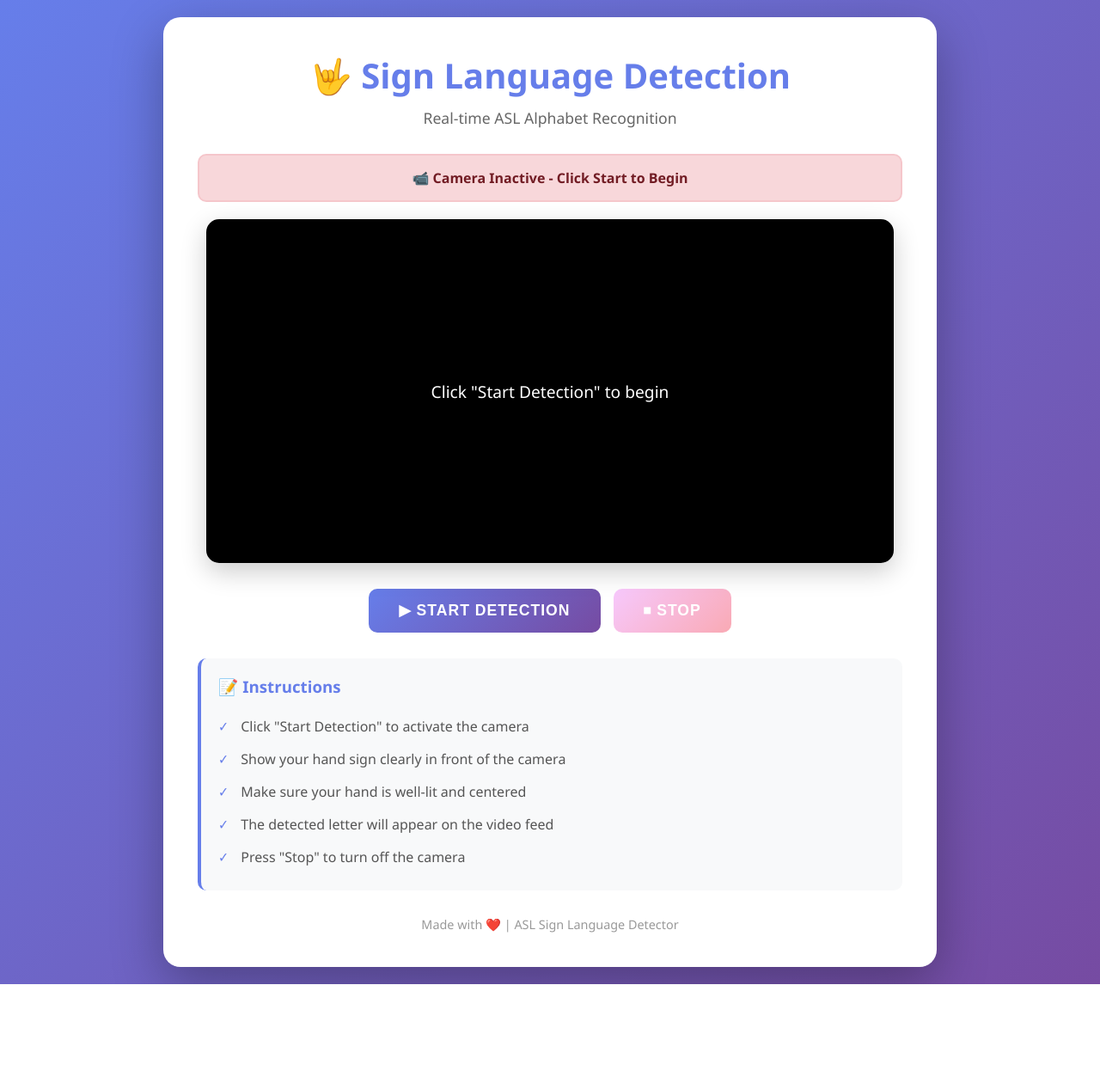
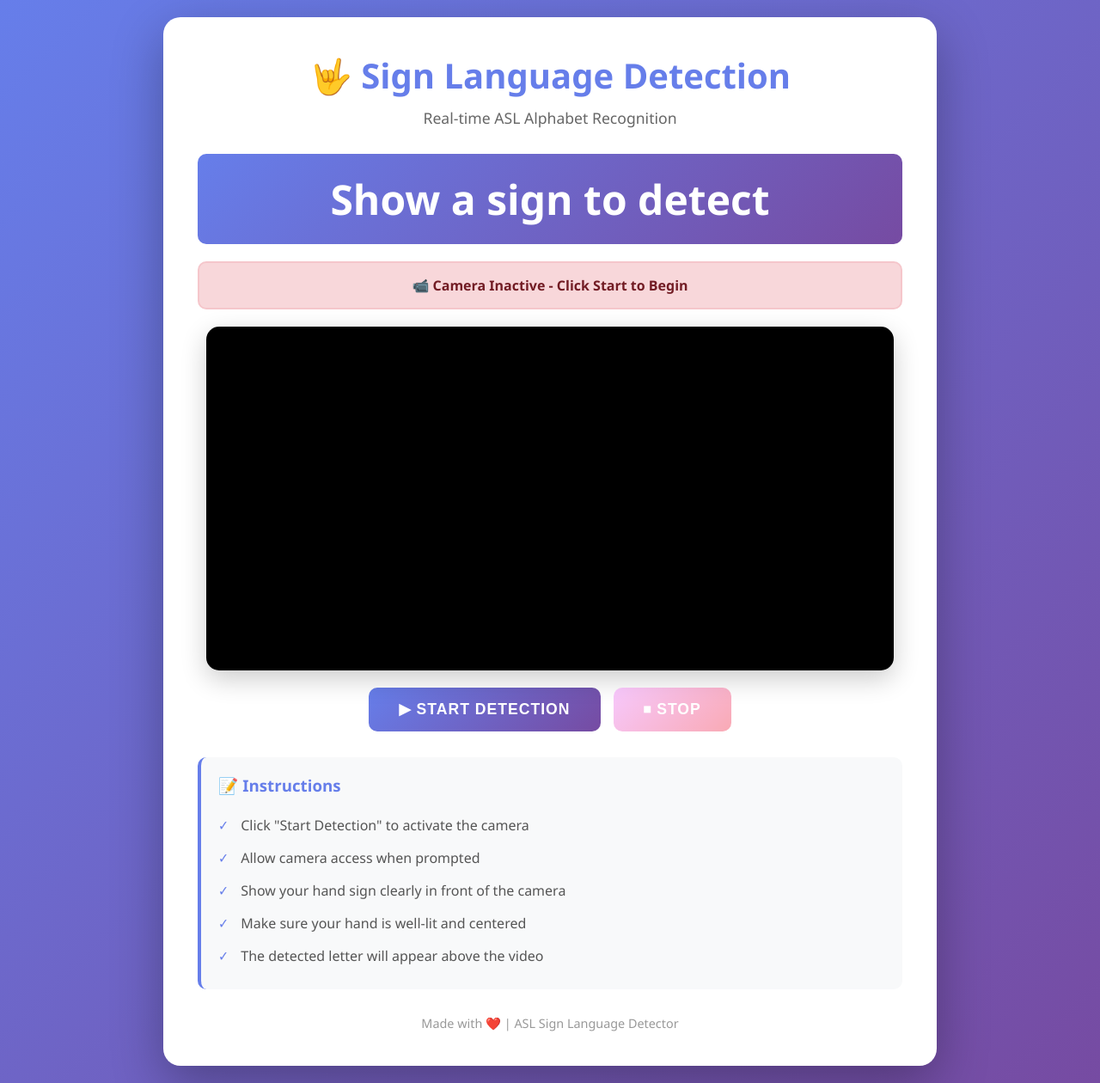
Before and after one commit to Imran229/sign-language_app, a Flask app: page / in a window 1280 px wide. Shown: the whole page at 86% size. Before the commit the page ends 1145 px from the top, so only its background shows below. Run offline with Flask 3, Linux system fonts and the light colour scheme.

Commit message:
Refactor HTML for sign language detection app
Updated the HTML structure and styles for the sign language detection app. Changed video element ID, added prediction box, and modified detection functions.

```diff
--- a/templates/index.html
+++ b/templates/index.html
@@ -60,27 +60,43 @@
             position: relative;
             width: 100%;
             max-width: 800px;
-            margin: 0 auto 30px;
+            margin: 0 auto 20px;
             border-radius: 15px;
             overflow: hidden;
             box-shadow: 0 10px 30px rgba(0, 0, 0, 0.2);
             background: #000;
             min-height: 400px;
+        }
+
+        #webcam {
+            width: 100%;
+            height: auto;
+            display: block;
+            transform: scaleX(-1); /* Mirror effect */
+        }
+
+        #processedFrame {
+            width: 100%;
+            height: auto;
+            display: none;
+            position: absolute;
+            top: 0;
+            left: 0;
+        }
+
+        .prediction-box {
+            text-align: center;
+            padding: 20px;
+            margin-bottom: 20px;
+            border-radius: 10px;
+            background: linear-gradient(135deg, #667eea 0%, #764ba2 100%);
+            color: white;
+            font-size: 3em;
+            font-weight: bold;
+            min-height: 100px;
             display: flex;
             align-items: center;
             justify-content: center;
-        }
-
-        #video {
-            width: 100%;
-            height: auto;
-            display: none;
-        }
-
-        .loading {
-            color: white;
-            font-size: 1.2em;
-            text-align: center;
         }
 
         .status {
@@ -184,6 +200,10 @@
             font-size: 0.9em;
         }
 
+        canvas {
+            display: none;
+        }
+
         @media (max-width: 600px) {
             .container {
                 padding: 20px;
@@ -197,6 +217,10 @@
                 padding: 12px 25px;
                 font-size: 1em;
             }
+
+            .prediction-box {
+                font-size: 2em;
+            }
         }
     </style>
 </head>
@@ -205,28 +229,32 @@
         <h1>🤟 Sign Language Detection</h1>
         <p class="subtitle">Real-time ASL Alphabet Recognition</p>
 
+        <div class="prediction-box" id="predictionBox">
+            Show a sign to detect
+        </div>
+
         <div id="status" class="status inactive">
             📹 Camera Inactive - Click Start to Begin
         </div>
 
         <div class="video-container">
-            <div id="loading" class="loading">Click "Start Detection" to begin</div>
-            <img id="video" alt="Video Feed">
+            <video id="webcam" autoplay playsinline></video>
+            <canvas id="canvas"></canvas>
         </div>
 
         <div class="controls">
-            <button id="startBtn" class="btn-start" onclick="startCamera()">▶ START DETECTION</button>
-            <button id="stopBtn" class="btn-stop" onclick="stopCamera()" disabled>⏹ STOP</button>
+            <button id="startBtn" class="btn-start" onclick="startDetection()">▶ START DETECTION</button>
+            <button id="stopBtn" class="btn-stop" onclick="stopDetection()" disabled>⏹ STOP</button>
         </div>
 
         <div class="instructions">
             <h3>📝 Instructions</h3>
             <ul>
                 <li>Click "Start Detection" to activate the camera</li>
+                <li>Allow camera access when prompted</li>
                 <li>Show your hand sign clearly in front of the camera</li>
                 <li>Make sure your hand is well-lit and centered</li>
-                <li>The detected letter will appear on the video feed</li>
-                <li>Press "Stop" to turn off the camera</li>
+                <li>The detected letter will appear above the video</li>
             </ul>
         </div>
 
@@ -236,66 +264,113 @@
     </div>
 
     <script>
-        let isActive = false;
-        const video = document.getElementById('video');
-        const loading = document.getElementById('loading');
+        let videoStream = null;
+        let detectionInterval = null;
+        const video = document.getElementById('webcam');
+        const canvas = document.getElementById('canvas');
+        const ctx = canvas.getContext('2d');
         const status = document.getElementById('status');
+        const predictionBox = document.getElementById('predictionBox');
         const startBtn = document.getElementById('startBtn');
         const stopBtn = document.getElementById('stopBtn');
 
-        function startCamera() {
-            fetch('/start')
-                .then(response => response.json())
-                .then(data => {
-                    isActive = true;
-                    status.className = 'status active';
-                    status.innerHTML = '✅ Camera Active - Detection Running';
+        async function startDetection() {
+            try {
+                // Request camera access
+                videoStream = await navigator.mediaDevices.getUserMedia({
+                    video: {
+                        width: { ideal: 1280 },
+                        height: { ideal: 720 }
+                    }
+                });
 
-                    // Show video feed
-                    loading.style.display = 'none';
-                    video.style.display = 'block';
-                    video.src = '/video_feed?' + new Date().getTime();
+                video.srcObject = videoStream;
 
-                    // Update buttons
-                    startBtn.disabled = true;
-                    stopBtn.disabled = false;
-                })
-                .catch(error => {
-                    console.error('Error starting camera:', error);
-                    status.className = 'status inactive';
-                    status.innerHTML = '❌ Error starting camera. Please check console.';
+                status.className = 'status active';
+                status.innerHTML = '✅ Camera Active - Detection Running';
+
+                startBtn.disabled = true;
+                stopBtn.disabled = false;
+
+                // Start processing frames
+                video.addEventListener('loadeddata', () => {
+                    canvas.width = video.videoWidth;
+                    canvas.height = video.videoHeight;
+
+                    // Process frames every 200ms
+                    detectionInterval = setInterval(processFrame, 200);
                 });
+
+            } catch (error) {
+                console.error('Error accessing camera:', error);
+                status.className = 'status inactive';
+                status.innerHTML = '❌ Camera access denied or not available';
+                alert('Please allow camera access to use this app!');
+            }
         }
 
-        function stopCamera() {
-            fetch('/stop')
-                .then(response => response.json())
-                .then(data => {
-                    isActive = false;
-                    status.className = 'status inactive';
-                    status.innerHTML = '📹 Camera Stopped';
+        async function processFrame() {
+            if (!video.videoWidth) return;
 
-                    // Hide video
-                    video.style.display = 'none';
-                    video.src = '';
-                    loading.style.display = 'block';
-                    loading.textContent = 'Camera stopped';
+            // Draw video frame to canvas
+            ctx.drawImage(video, 0, 0, canvas.width, canvas.height);
 
-                    // Update buttons
-                    startBtn.disabled = false;
-                    stopBtn.disabled = true;
-                })
-                .catch(error => {
-                    console.error('Error stopping camera:', error);
+            // Convert canvas to base64
+            const imageData = canvas.toDataURL('image/jpeg', 0.8);
+
+            try {
+                // Send to backend for processing
+                const response = await fetch('/process_frame', {
+                    method: 'POST',
+                    headers: {
+                        'Content-Type': 'application/json',
+                    },
+                    body: JSON.stringify({ image: imageData })
                 });
+
+                if (response.ok) {
+                    const data = await response.json();
+
+                    if (data.prediction) {
+                        predictionBox.textContent = `Detected: ${data.prediction}`;
+                        predictionBox.style.background = 'linear-gradient(135deg, #11998e 0%, #38ef7d 100%)';
+                    } else {
+                        predictionBox.textContent = 'No hand detected';
+                        predictionBox.style.background = 'linear-gradient(135deg, #667eea 0%, #764ba2 100%)';
+                    }
+                }
+            } catch (error) {
+                console.error('Processing error:', error);
+            }
         }
 
-        // Handle page unload
-        window.addEventListener('beforeunload', function() {
-            if (isActive) {
-                stopCamera();
+        function stopDetection() {
+            // Stop video stream
+            if (videoStream) {
+                videoStream.getTracks().forEach(track => track.stop());
+                videoStream = null;
             }
-        });
+
+            // Clear interval
+            if (detectionInterval) {
+                clearInterval(detectionInterval);
+                detectionInterval = null;
+            }
+
+            video.srcObject = null;
+
+            status.className = 'status inactive';
+            status.innerHTML = '📹 Camera Stopped';
+
+            predictionBox.textContent = 'Camera stopped';
+            predictionBox.style.background = 'linear-gradient(135deg, #667eea 0%, #764ba2 100%)';
+
+            startBtn.disabled = false;
+            stopBtn.disabled = true;
+        }
+
+        // Cleanup on page unload
+        window.addEventListener('beforeunload', stopDetection);
     </script>
 </body>
 </html>
```
